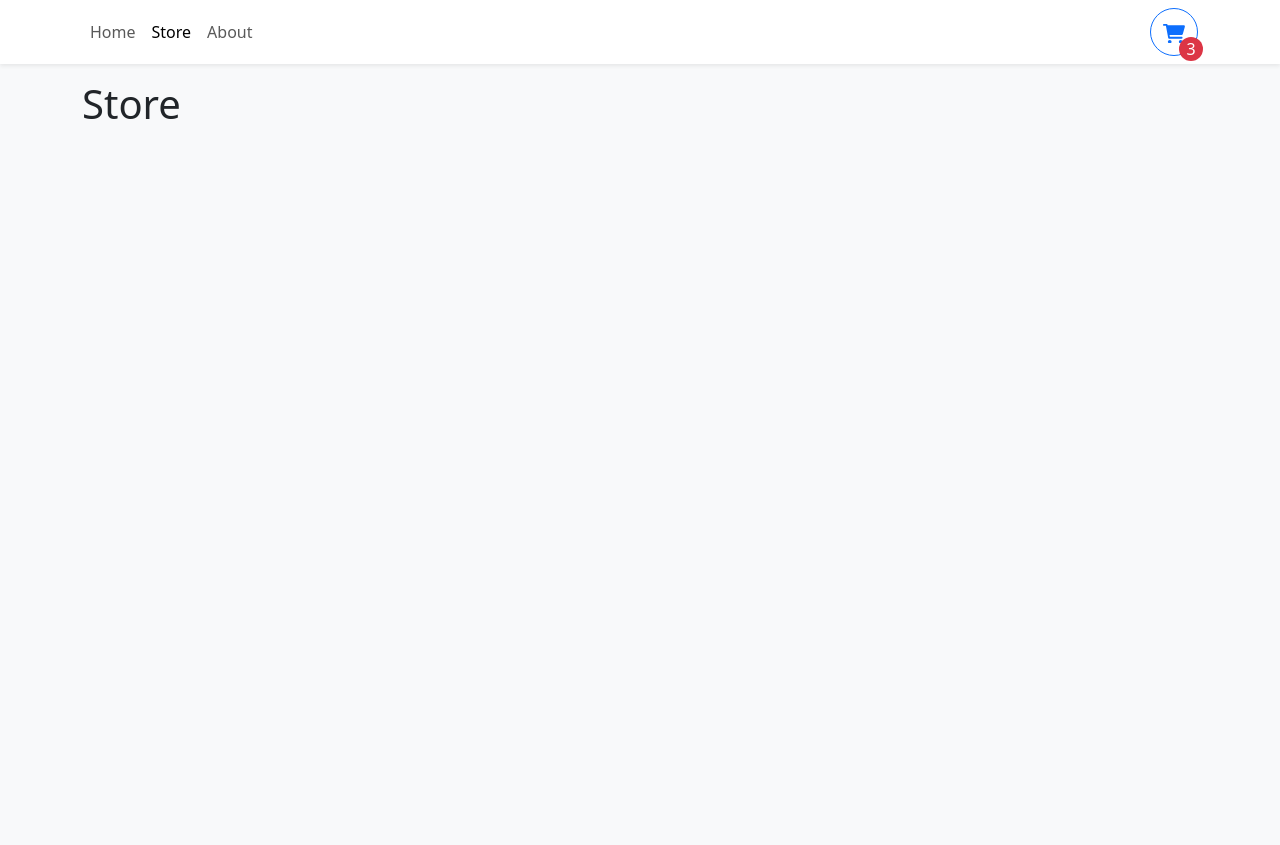
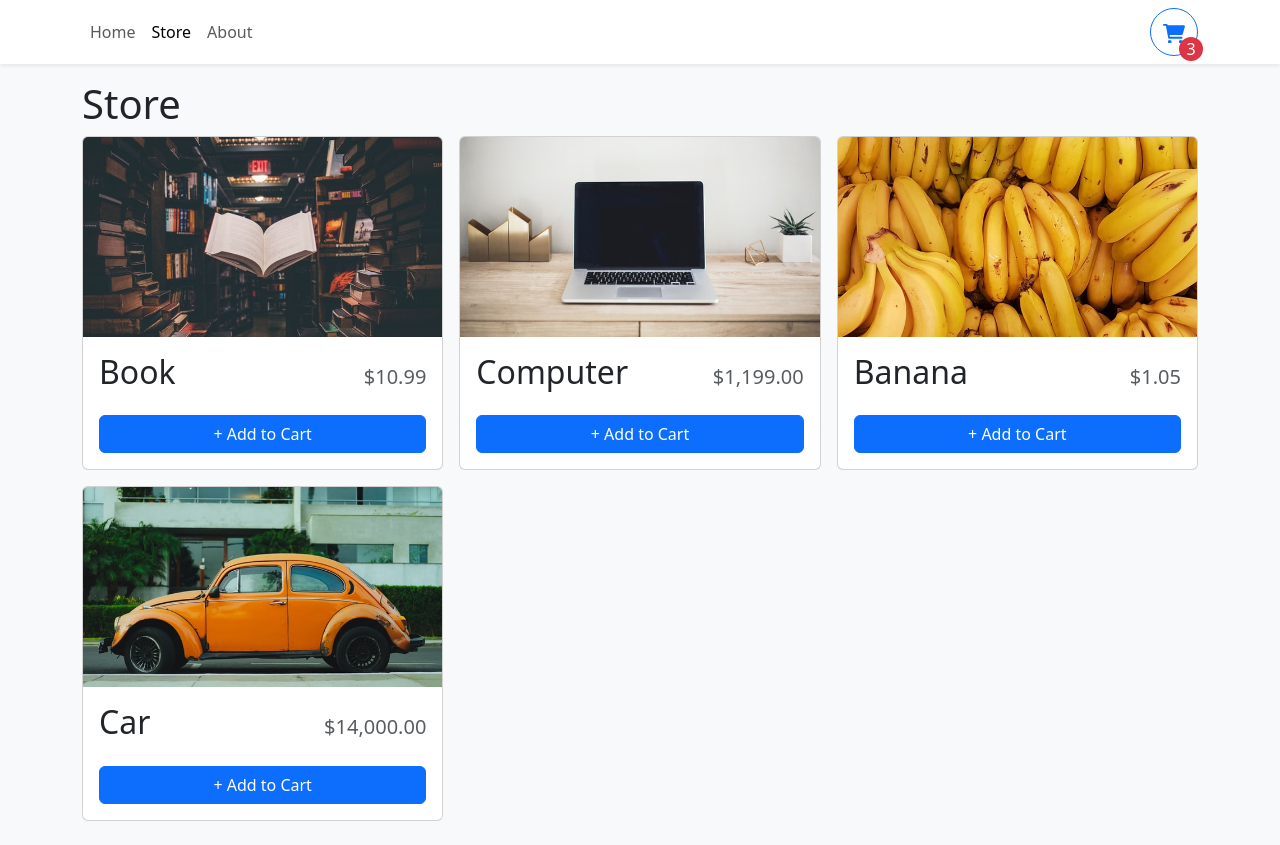
Before and after one commit to rishabhjajoriya/Store-app-react, a React (Vite) app: page /store in a window 1280 px wide. Before the commit the page ends 800 px from the top, so only its background shows below. Built offline with nearby package versions, Linux system fonts and the light colour scheme.

Commit message:
Latest commit

```diff
--- a/src/App.tsx
+++ b/src/App.tsx
@@ -6,10 +6,12 @@
 import Store from './pages/Store'
 import About from './pages/About'
 import Navbar from './components/Navbar'
+import { ShoppingCartProvider } from './context/ShoppingCartContext'
 
 function App() {
 
    return <>
+   <ShoppingCartProvider>
    <Navbar/>
    <Container className='mb-4'>
       <Routes>
@@ -18,6 +20,7 @@
         <Route  path="/about" element={<About/>} />
       </Routes>
     </Container>
+    </ShoppingCartProvider>
     </>
 }
 
--- /dev/null
+++ b/src/components/Storeitem.tsx
@@ -0,0 +1,50 @@
+import { Button, Card } from "react-bootstrap";
+import { formatCurrency } from "../utilities/formatCurrency";
+import useShoppingCart from "../context/ShoppingCartContext";
+import { useContext } from "react";
+
+type StoreitemProps = {
+  id: number;
+  name: string;
+  price: number;
+  imgUrl: string;
+};
+
+export default function Storeitem({ id, name, price, imgUrl }: StoreitemProps) {
+  const {getItemQuantity,
+    increaseCartQuantity,
+    decreaseCartQuantity,
+    removeFromCart} = useShoppingCart();
+
+    const quantity = getItemQuantity(id)
+
+  return (
+    <Card className="h-100">
+      <Card.Img
+        variant="top"
+        src={imgUrl}
+        height="200px"
+        style={{ objectFit: "cover" }}
+      />
+      <Card.Body className="d-flex flex-column">
+        <Card.Title className="d-flex justify-content-between align-items-baseline mb-4">
+          <span className="fs-2">{name}</span>
+          <span className="ms-2 text-muted">{formatCurrency(price)}</span>
+        </Card.Title>
+
+        <div className="mt-auto">
+          {quantity === 0 ? <Button className="w-100" onClick={() => increaseCartQuantity(id)}>+ Add to Cart</Button> :
+            <div className="d-flex align-items-center flex-column" style={{gap: ".5rem"}}>
+              <div className="d-flex align-item-center justify-content-center" style={{gap: ".5rem"}}>
+                <Button onClick={() => decreaseCartQuantity(id)}>-</Button>
+                <div> <span className="fs-3">{quantity}</span> in Cart</div>
+                <Button onClick={() => increaseCartQuantity(id)}>+</Button>
+              </div>
+             <Button variant="danger" size="sm" onClick={()=>removeFromCart(id)}>Remove</Button>
+            </div>
+          }
+        </div>
+      </Card.Body>
+    </Card>
+  );
+}
--- /dev/null
+++ b/src/context/ShoppingCartContext.tsx
@@ -0,0 +1,83 @@
+import { useState } from 'react'
+import React, { ReactNode, createContext, useContext } from 'react'
+type ShoppingCartProviderProps = {
+    children : ReactNode
+}
+
+type CartItem = {
+    id:number
+    quantity:number
+}
+
+type ShoppingCartContext = {
+    openCart:() => void
+    closeCart:() => void
+    getItemQuantity : (id:number) => number
+    increaseCartQuantity : (id:number)=> void
+    decreaseCartQuantity : (id:number) => void
+    removeFromCart : (id:number) => void
+    cartQuantity:number
+    cartItems: CartItem[]
+
+}
+
+ const ShoppingCartContext = createContext({} as ShoppingCartContext)
+
+const useShoppingCart = () => {
+  return (
+    useContext(ShoppingCartContext)
+  )
+}
+
+export default useShoppingCart
+
+
+export function ShoppingCartProvider({children} : ShoppingCartProviderProps){
+    const [cartItems, setcartItems] = useState<CartItem[]>([])
+
+    function getItemQuantity(id:number){
+        return cartItems.find(item => item.id === id) ?. quantity || 0
+    }
+
+    function increaseCartQuantity(id:number){
+        setcartItems(currItems => {
+            if(currItems.find(item => item.id === id) == null){
+                return [...currItems,{id,quantity:1}]
+            }else{
+                return currItems.map(item => {
+                    if(item.id === id){
+                       return  {...item,quantity:item.quantity+1};
+                    }else{
+                        return item
+                    }
+            })
+            }
+        })
+    }
+
+    function decreaseCartQuantity(id:number){
+        setcartItems(currItems => {
+            if(currItems.find(item => item.id === id)?.quantity === 1){
+                return currItems.filter(item=>item.id !== id)
+            }else{
+                return currItems.map(item => {
+                    if(item.id === id){
+                       return  {...item,quantity:item.quantity-1};
+                    }else{
+                        return item
+                    }
+            })
+            }
+        })
+    }
+
+    function removeFromCart(id:number){
+       setcartItems(currItems => {
+        return currItems.filter(item=>item.id !== id)
+       })
+    }
+
+    return <ShoppingCartContext.Provider value={{getItemQuantity,increaseCartQuantity,decreaseCartQuantity,removeFromCart}} >
+        {children}
+    </ShoppingCartContext.Provider>
+}
--- a/src/pages/Store.tsx
+++ b/src/pages/Store.tsx
@@ -1,10 +1,19 @@
+import { Col,Row } from "react-bootstrap"
 import storeItems from "../data/items.json"
+import Storeitem from "../components/Storeitem"
 
 export default function Store(){
     return <>
     <h1>
         Store
     </h1>
+    <Row md={2} xs={1} lg={3} className="g-3"  >
+        {storeItems.map((item)=>(
+            <Col key = {item.id} >
+              <Storeitem {...item}/> {/*yeh ek ek krke bhej rha h */}
+            </Col>
+        ) )}
+    </Row>
 
     </>
 }
--- /dev/null
+++ b/src/utilities/formatCurrency.ts
@@ -0,0 +1,5 @@
+const CURRENCY_FORMATTER = new Intl.NumberFormat(undefined,{currency:"USD", style:"currency"})
+
+export function formatCurrency(number : number){
+    return CURRENCY_FORMATTER.format(number);
+}
```
